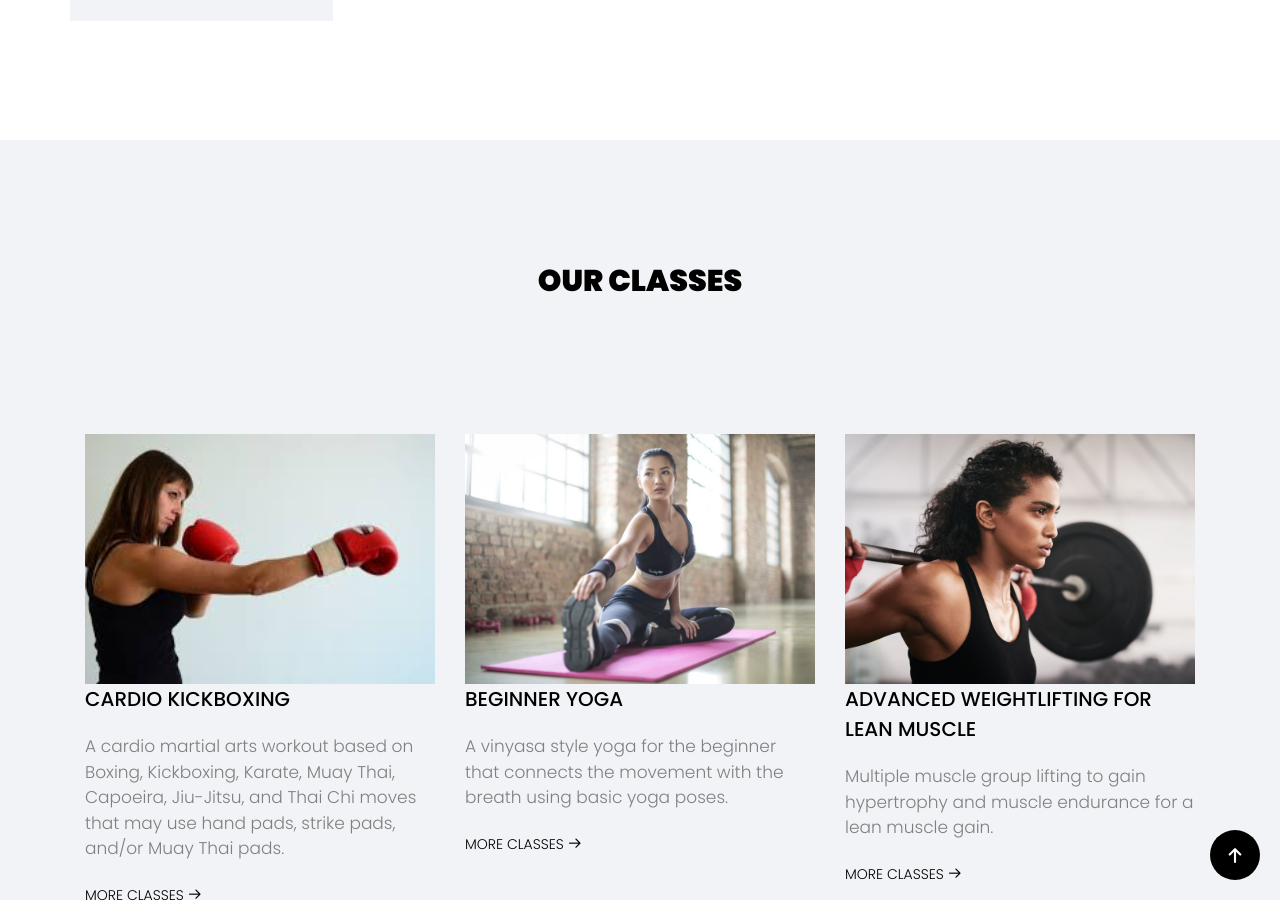
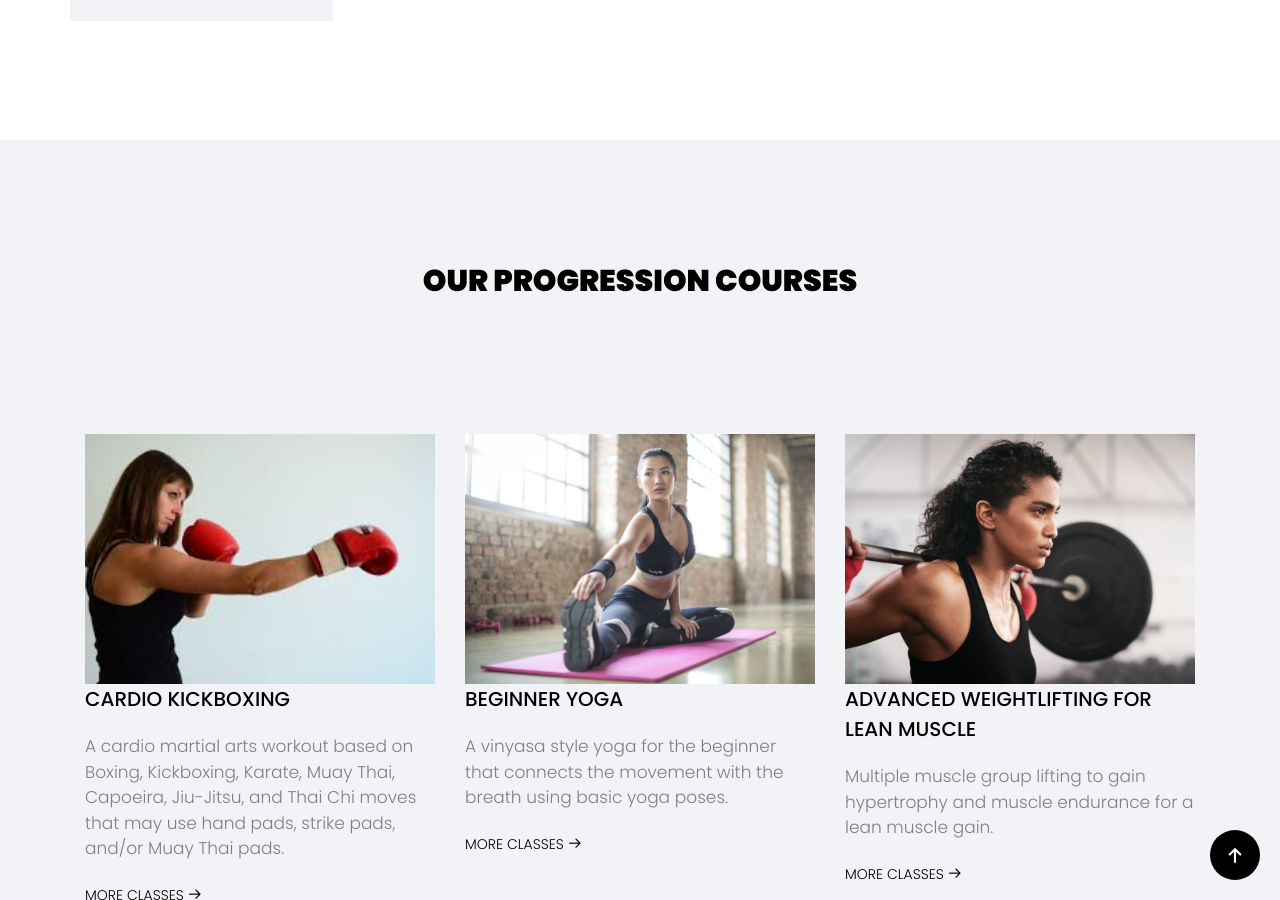
Before and after one commit to ResultsNow/resultsnow.github.io, a Jekyll site: the page built from index.html, in a window 1280 px wide and 900 px high, scrolled down 3865 px. Built offline with Jekyll 4.4.1, drawn with Linux system fonts in a browser that asks for light colours; some web fonts are replaced.

Commit message:
Update index.html

```diff
--- a/index.html
+++ b/index.html
@@ -91,7 +91,7 @@ fulltitle: "Results Now | Welcome!"
   <div class="container">
     <div class="row">
       <div class="col-md-8 col-md-offset-2 text-center colorlib-heading animate-box">
-        <h2>Our Classes</h2>
+        <h2>Our Progression Courses</h2>
       </div>
     </div>
     {% for class in site.data.classes limit:3 %}
```
